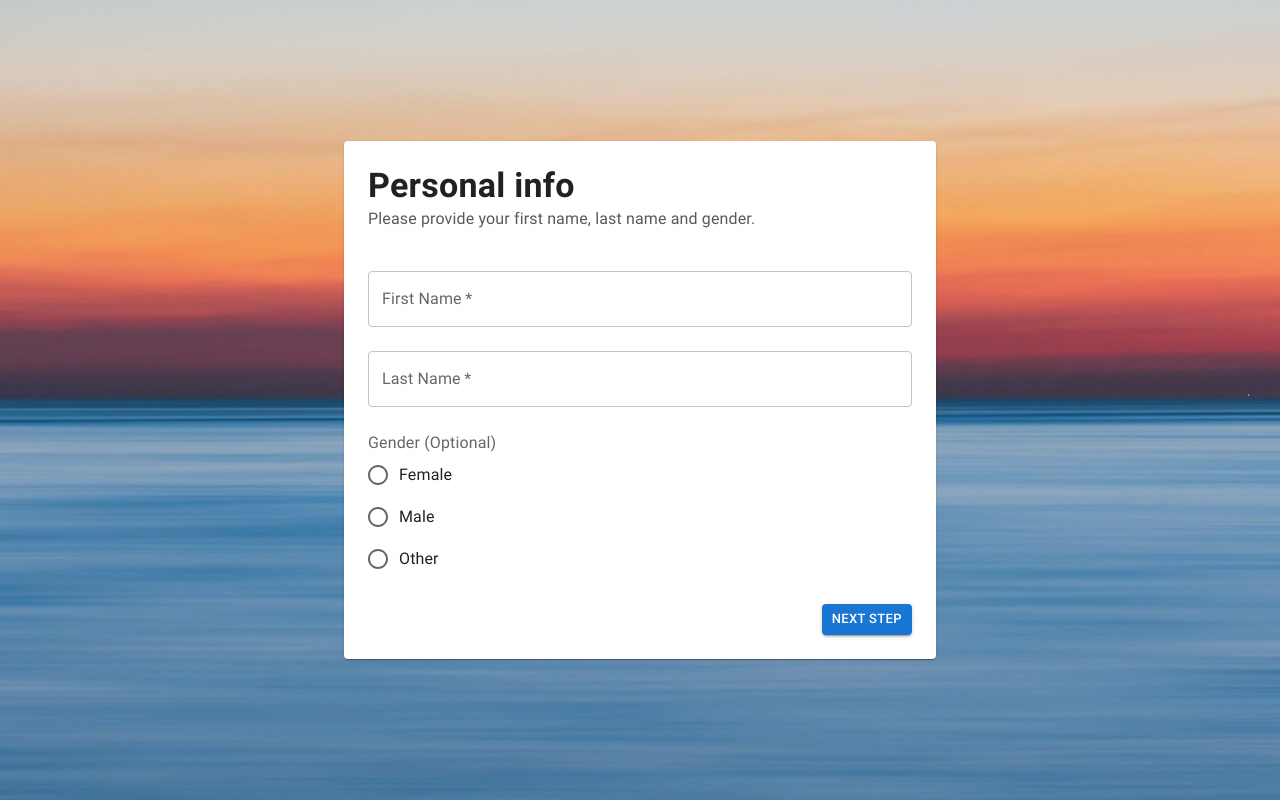
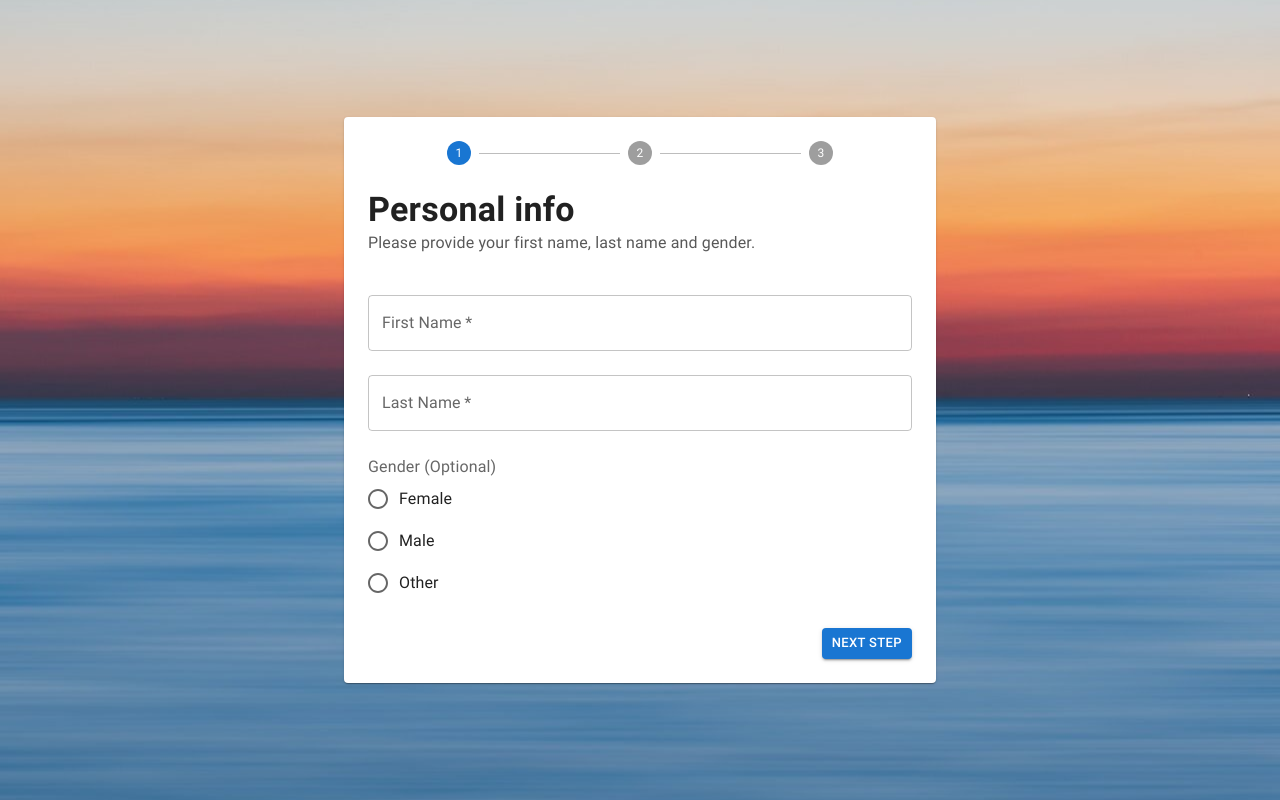
Before and after one commit to Chamara-Wijepala/multi-step-form, a React (Vite) app: page / in a window 1280 px wide. Built offline with nearby package versions, Linux system fonts and the light colour scheme.

Commit message:
Add stepper

```diff
--- a/src/App.tsx
+++ b/src/App.tsx
@@ -1,5 +1,13 @@
 import { useState } from "react";
-import { CssBaseline, Box, Container, Paper } from "@mui/material";
+import {
+  CssBaseline,
+  Box,
+  Container,
+  Paper,
+  Stepper,
+  Step,
+  StepLabel,
+} from "@mui/material";
 import UserDetails from "./components/UserDetails";
 import AccountDetails from "./components/AccountDetails";
 import Overview from "./components/Overview";
@@ -10,6 +18,8 @@ import bgMedium from "./assets/images/bg-md.jpg";
 import bgLarge from "./assets/images/bg-lg.jpg";
 
 import { FormState } from "./types";
+
+const steps = ["User Info", "Account Details", "Confirmation"];
 
 export default function App() {
   const [step, setStep] = useState(0);
@@ -75,6 +85,18 @@ export default function App() {
               },
             }}
           >
+            <Stepper
+              activeStep={step}
+              alternativeLabel
+              sx={{ marginBottom: "1.5rem" }}
+            >
+              {steps.map((label) => (
+                <Step key={label}>
+                  <StepLabel />
+                </Step>
+              ))}
+            </Stepper>
+
             <form noValidate autoComplete="off">
               {step === 0 && (
                 <UserDetails
```
